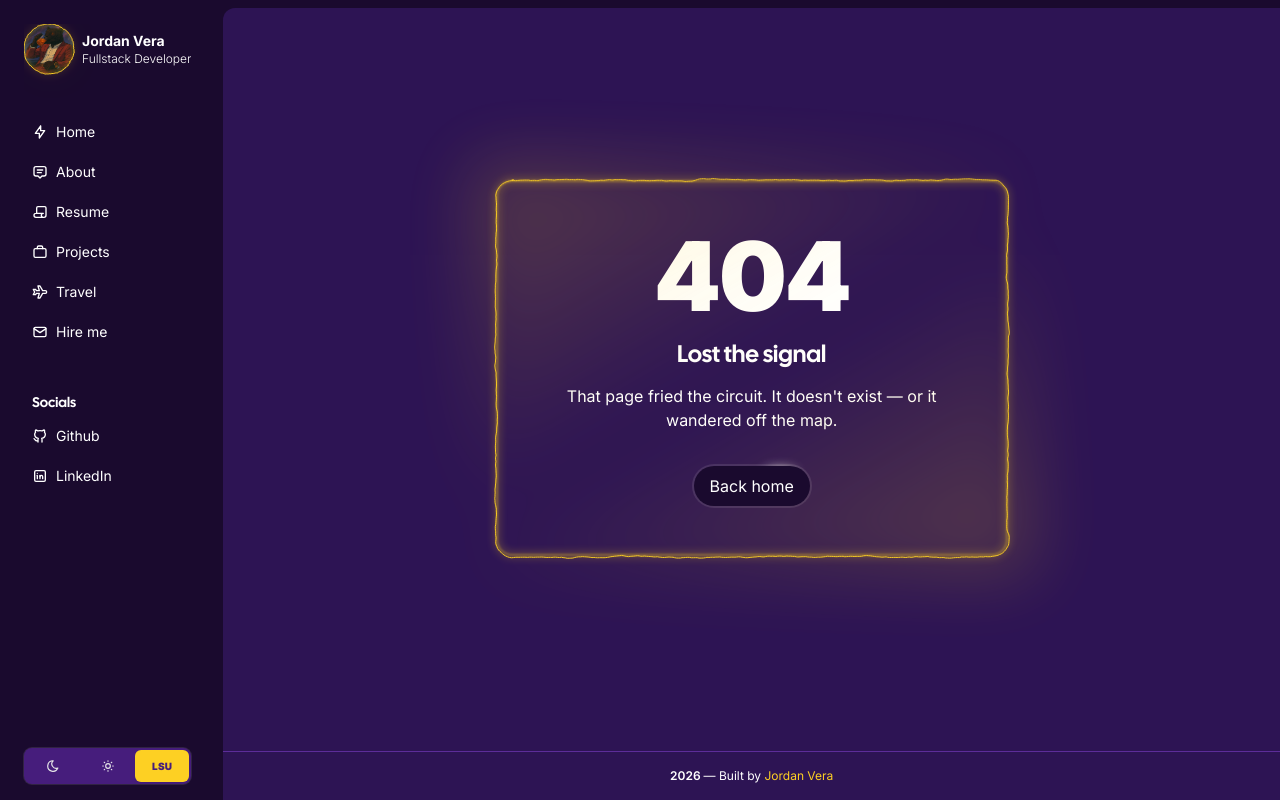
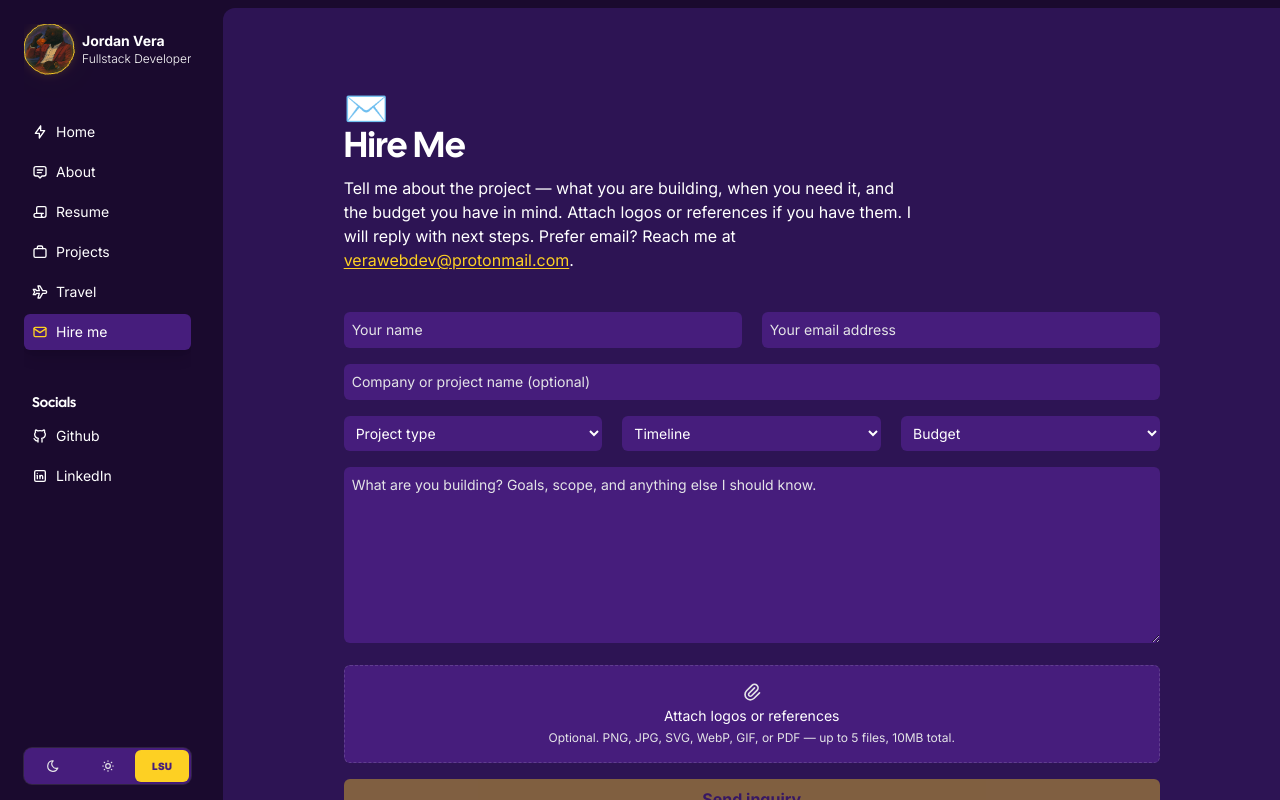
Before and after one commit to JordanVera/portfolio-aceternity, a Next.js app: page /hire in a window 1280 px wide. Before the commit this address had no page. Built offline with nearby package versions, Linux system fonts and the light colour scheme.

Commit message:
Remove contact page and update navigation link to 'hire'. Enhance Contact component with file attachment functionality, including validation for file types and size limits. Implement drag-and-drop support for file uploads and adjust form submission to handle attachments.

```diff
--- a/src/app/contact/page.tsx
+++ b/src/app/hire/page.tsx
@@ -20,8 +20,8 @@ export default function HirePage() {
       <Heading className="font-black mb-2">Hire Me</Heading>
       <Paragraph className="mb-10 max-w-xl">
         Tell me about the project — what you are building, when you need it, and
-        the budget you have in mind. I will reply with next steps. Prefer email?
-        Reach me at{' '}
+        the budget you have in mind. Attach logos or references if you have
+        them. I will reply with next steps. Prefer email? Reach me at{' '}
         <a
           href="mailto:verawebdev@protonmail.com"
           className="text-accent hover:text-accent-hover underline underline-offset-2"
--- a/src/components/Contact.tsx
+++ b/src/components/Contact.tsx
@@ -1,10 +1,12 @@
 'use client';
 import { ElectricHover } from '@/components/ElectricBorder';
-import React, { useEffect, useState } from 'react';
+import React, { useEffect, useRef, useState } from 'react';
 import { AnimatePresence, motion } from 'motion/react';
 import {
   IconCircleCheckFilled,
   IconExclamationCircle,
+  IconFile,
+  IconPaperclip,
   IconX,
 } from '@tabler/icons-react';
 
@@ -35,8 +37,81 @@ const BUDGETS = [
   'Not sure yet',
 ] as const;
 
+const MAX_FILES = 5;
+const MAX_TOTAL_BYTES = 10 * 1024 * 1024;
+const ACCEPT_ATTR =
+  'image/png,image/jpeg,image/webp,image/gif,image/svg+xml,application/pdf';
+const ALLOWED_TYPES = new Set([
+  'image/png',
+  'image/jpeg',
+  'image/webp',
+  'image/gif',
+  'image/svg+xml',
+  'application/pdf',
+]);
+const ALLOWED_EXTENSIONS = /\.(png|jpe?g|webp|gif|svg|pdf)$/i;
+
 const fieldClass =
   'bg-input focus:outline-none focus:ring-2 focus:ring-input-ring px-2 py-2 rounded-md text-sm text-input-fg w-full placeholder:text-foreground-subtle';
+
+type Attachment = {
+  id: string;
+  file: File;
+  previewUrl: string | null;
+};
+
+const isAllowedFile = (file: File) =>
+  ALLOWED_TYPES.has(file.type) || ALLOWED_EXTENSIONS.test(file.name);
+
+const formatBytes = (bytes: number) => {
+  if (bytes < 1024) return `${bytes} B`;
+  if (bytes < 1024 * 1024) return `${Math.round(bytes / 1024)} KB`;
+  return `${(bytes / (1024 * 1024)).toFixed(1)} MB`;
+};
+
+const revokePreviews = (items: Attachment[]) => {
+  items.forEach((item) => {
+    if (item.previewUrl) URL.revokeObjectURL(item.previewUrl);
+  });
+};
+
+const mergeAttachments = (prev: Attachment[], incoming: File[]) => {
+  const next = [...prev];
+  let error = '';
+
+  for (const file of incoming) {
+    if (!isAllowedFile(file)) {
+      error = `${file.name} is not a supported type. Use PNG, JPG, SVG, WebP, GIF, or PDF.`;
+      continue;
+    }
+
+    const duplicate = next.some(
+      (item) => item.file.name === file.name && item.file.size === file.size,
+    );
+    if (duplicate) continue;
+
+    if (next.length >= MAX_FILES) {
+      error = `You can attach up to ${MAX_FILES} files.`;
+      break;
+    }
+
+    const total = next.reduce((sum, item) => sum + item.file.size, 0) + file.size;
+    if (total > MAX_TOTAL_BYTES) {
+      error = 'Attachments must stay under 10MB total.';
+      continue;
+    }
+
+    next.push({
+      id: `${file.name}-${file.size}-${file.lastModified}-${next.length}`,
+      file,
+      previewUrl: file.type.startsWith('image/')
+        ? URL.createObjectURL(file)
+        : null,
+    });
+  }
+
+  return { next, error };
+};
 
 const defaultFormState = {
   name: { value: '', error: '' },
@@ -60,8 +135,18 @@ const isValidEmail = (value: string) =>
 
 export const Contact = () => {
   const [formData, setFormData] = useState(defaultFormState);
+  const [attachments, setAttachments] = useState<Attachment[]>([]);
+  const [attachmentError, setAttachmentError] = useState('');
+  const [isDragging, setIsDragging] = useState(false);
   const [status, setStatus] = useState<Status>('idle');
   const [toast, setToast] = useState<ToastState>(null);
+  const fileInputRef = useRef<HTMLInputElement>(null);
+  const attachmentsRef = useRef(attachments);
+  attachmentsRef.current = attachments;
+
+  useEffect(() => {
+    return () => revokePreviews(attachmentsRef.current);
+  }, []);
 
   const isComplete =
     formData.name.value.trim().length > 0 &&
@@ -78,6 +163,28 @@ export const Contact = () => {
     }));
   };
 
+  const addFiles = (incoming: FileList | File[]) => {
+    const { next, error } = mergeAttachments(attachments, Array.from(incoming));
+    setAttachments(next);
+    setAttachmentError(error);
+  };
+
+  const removeAttachment = (id: string) => {
+    setAttachments((prev) => {
+      const removed = prev.find((item) => item.id === id);
+      if (removed?.previewUrl) URL.revokeObjectURL(removed.previewUrl);
+      return prev.filter((item) => item.id !== id);
+    });
+    setAttachmentError('');
+  };
+
+  const resetAttachments = () => {
+    revokePreviews(attachments);
+    setAttachments([]);
+    setAttachmentError('');
+    if (fileInputRef.current) fileInputRef.current.value = '';
+  };
+
   const handleFormSubmit = async (e: React.FormEvent<HTMLFormElement>) => {
     e.preventDefault();
     if (status === 'submitting' || !isComplete) return;
@@ -86,26 +193,38 @@ export const Contact = () => {
 
     const name = formData.name.value.trim();
     const projectType = formData.projectType.value;
+    const payload = new FormData();
+    const honey = (
+      e.currentTarget.elements.namedItem('_honey') as HTMLInputElement | null
+    )?.value;
+
+    payload.append('name', name);
+    payload.append('email', formData.email.value.trim());
+    payload.append('company', formData.company.value.trim() || '—');
+    payload.append('Project type', projectType);
+    payload.append('Timeline', formData.timeline.value);
+    payload.append('Budget', formData.budget.value);
+    payload.append('Brief', formData.message.value.trim());
+    payload.append(
+      'Attachments',
+      attachments.map((item) => item.file.name).join(', ') || 'None',
+    );
+    payload.append('_subject', `Hire inquiry from ${name} — ${projectType}`);
+    payload.append('_template', 'table');
+    payload.append('_captcha', 'false');
+    if (honey) payload.append('_honey', honey);
+
+    attachments.forEach((item, index) => {
+      payload.append(`attachment ${index + 1}`, item.file, item.file.name);
+    });
 
     try {
       const response = await fetch(FORMSUBMIT_URL, {
         method: 'POST',
         headers: {
-          'Content-Type': 'application/json',
           Accept: 'application/json',
         },
-        body: JSON.stringify({
-          name,
-          email: formData.email.value.trim(),
-          company: formData.company.value.trim() || '—',
-          'Project type': projectType,
-          Timeline: formData.timeline.value,
-          Budget: formData.budget.value,
-          Brief: formData.message.value.trim(),
-          _subject: `Hire inquiry from ${name} — ${projectType}`,
-          _template: 'table',
-          _captcha: 'false',
-        }),
+        body: payload,
       });
 
       const data = await response.json().catch(() => null);
@@ -123,6 +242,7 @@ export const Contact = () => {
         message: "Thanks — I'll reply about this project ASAP.",
       });
       setFormData(defaultFormState);
+      resetAttachments();
     } catch {
       setToast({
         type: 'error',
@@ -135,7 +255,12 @@ export const Contact = () => {
 
   return (
     <>
-      <form id="contactform" onSubmit={handleFormSubmit} noValidate>
+      <form
+        id="contactform"
+        onSubmit={handleFormSubmit}
+        noValidate
+        encType="multipart/form-data"
+      >
         <input
           type="text"
           name="_honey"
@@ -242,6 +367,93 @@ export const Contact = () => {
           onChange={(e) => updateField('message', e.target.value)}
         />
 
+        <div
+          onDragOver={(e) => {
+            e.preventDefault();
+            setIsDragging(true);
+          }}
+          onDragLeave={(e) => {
+            if (!e.currentTarget.contains(e.relatedTarget as Node)) {
+              setIsDragging(false);
+            }
+          }}
+          onDrop={(e) => {
+            e.preventDefault();
+            setIsDragging(false);
+            addFiles(e.dataTransfer.files);
+          }}
+          className={`mt-4 rounded-md border border-dashed bg-input px-3 py-4 transition-colors ${
+            isDragging
+              ? 'border-accent'
+              : 'border-foreground/15 hover:border-foreground/30'
+          }`}
+        >
+          <label className="flex cursor-pointer flex-col items-center gap-1 text-center">
+            <IconPaperclip className="h-5 w-5 text-foreground-subtle" />
+            <span className="text-sm text-input-fg">
+              Attach logos or references
+            </span>
+            <span className="text-xs text-foreground-subtle">
+              Optional. PNG, JPG, SVG, WebP, GIF, or PDF — up to 5 files, 10MB
+              total.
+            </span>
+            <input
+              ref={fileInputRef}
+              type="file"
+              name="attachment"
+              multiple
+              accept={ACCEPT_ATTR}
+              aria-label="Attach logos or references"
+              className="sr-only"
+              onChange={(e) => {
+                if (e.target.files) addFiles(e.target.files);
+                e.target.value = '';
+              }}
+            />
+          </label>
+        </div>
+        {attachmentError ? (
+          <p className="mt-2 text-sm text-rose-400">{attachmentError}</p>
+        ) : null}
+        {attachments.length > 0 ? (
+          <ul className="mt-3 space-y-2">
+            {attachments.map((item) => (
+              <li
+                key={item.id}
+                className="flex items-center gap-3 rounded-md bg-input px-2 py-2"
+              >
+                {item.previewUrl ? (
+                  // blob: URLs from the local file picker
+                  // eslint-disable-next-line @next/next/no-img-element
+                  <img
+                    src={item.previewUrl}
+                    alt=""
+                    className="h-10 w-10 flex-shrink-0 rounded object-cover"
+                  />
+                ) : (
+                  <IconFile className="h-5 w-5 flex-shrink-0 text-foreground-subtle" />
+                )}
+                <div className="min-w-0 flex-1">
+                  <p className="truncate text-sm text-input-fg">
+                    {item.file.name}
+                  </p>
+                  <p className="text-xs text-foreground-subtle">
+                    {formatBytes(item.file.size)}
+                  </p>
+                </div>
+                <button
+                  type="button"
+                  onClick={() => removeAttachment(item.id)}
+                  aria-label={`Remove ${item.file.name}`}
+                  className="rounded p-1 text-foreground-subtle hover:text-foreground"
+                >
+                  <IconX className="h-4 w-4" />
+                </button>
+              </li>
+            ))}
+          </ul>
+        ) : null}
+
         <ElectricHover
           borderRadius={6}
           className="mt-4 w-full rounded-md"
--- a/src/constants/navlinks.tsx
+++ b/src/constants/navlinks.tsx
@@ -40,7 +40,7 @@ export const navlinks = [
   //   icon: IconArticle,
   // },
   {
-    href: '/contact',
+    href: '/hire',
     label: 'Hire me',
     icon: IconMail,
   },
```
